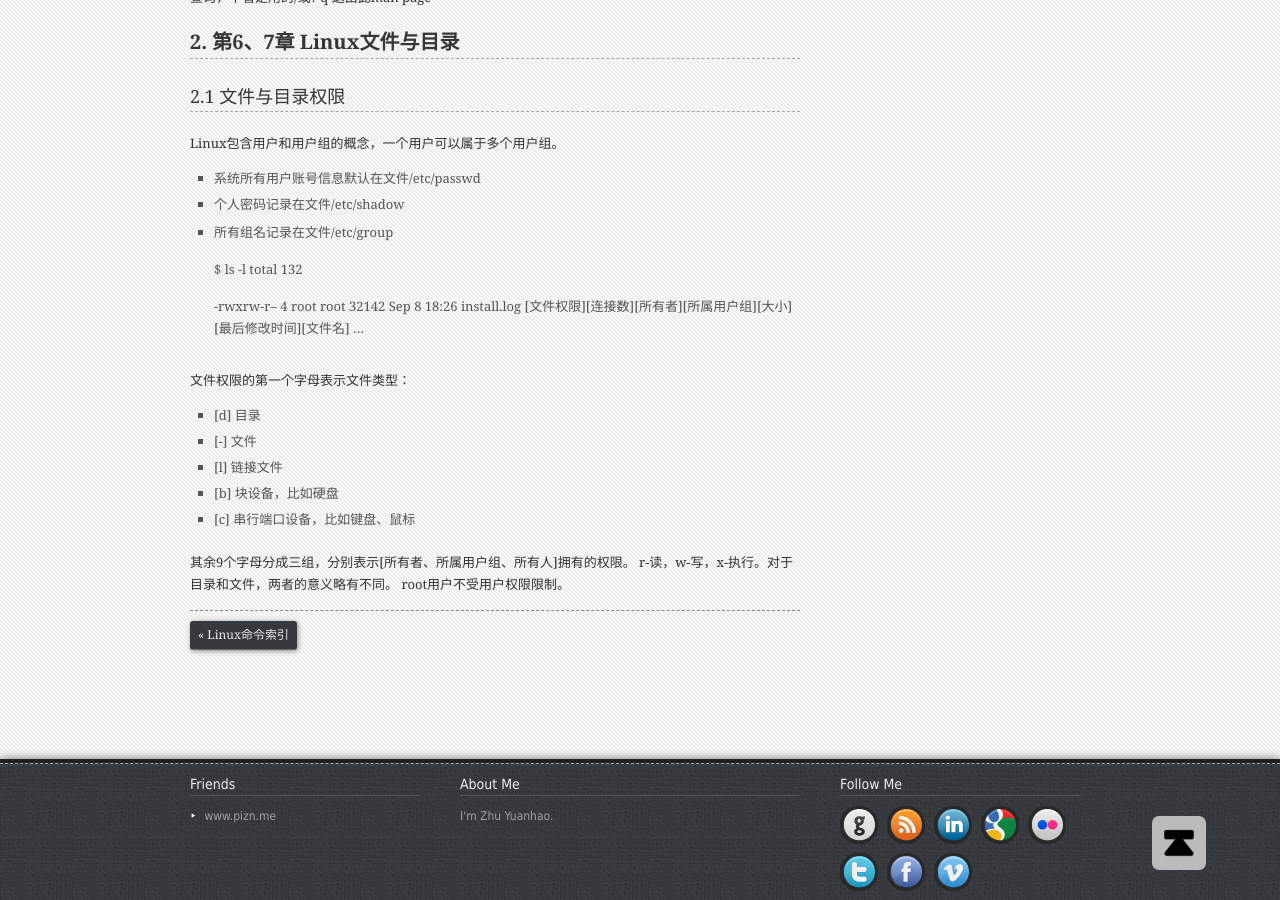
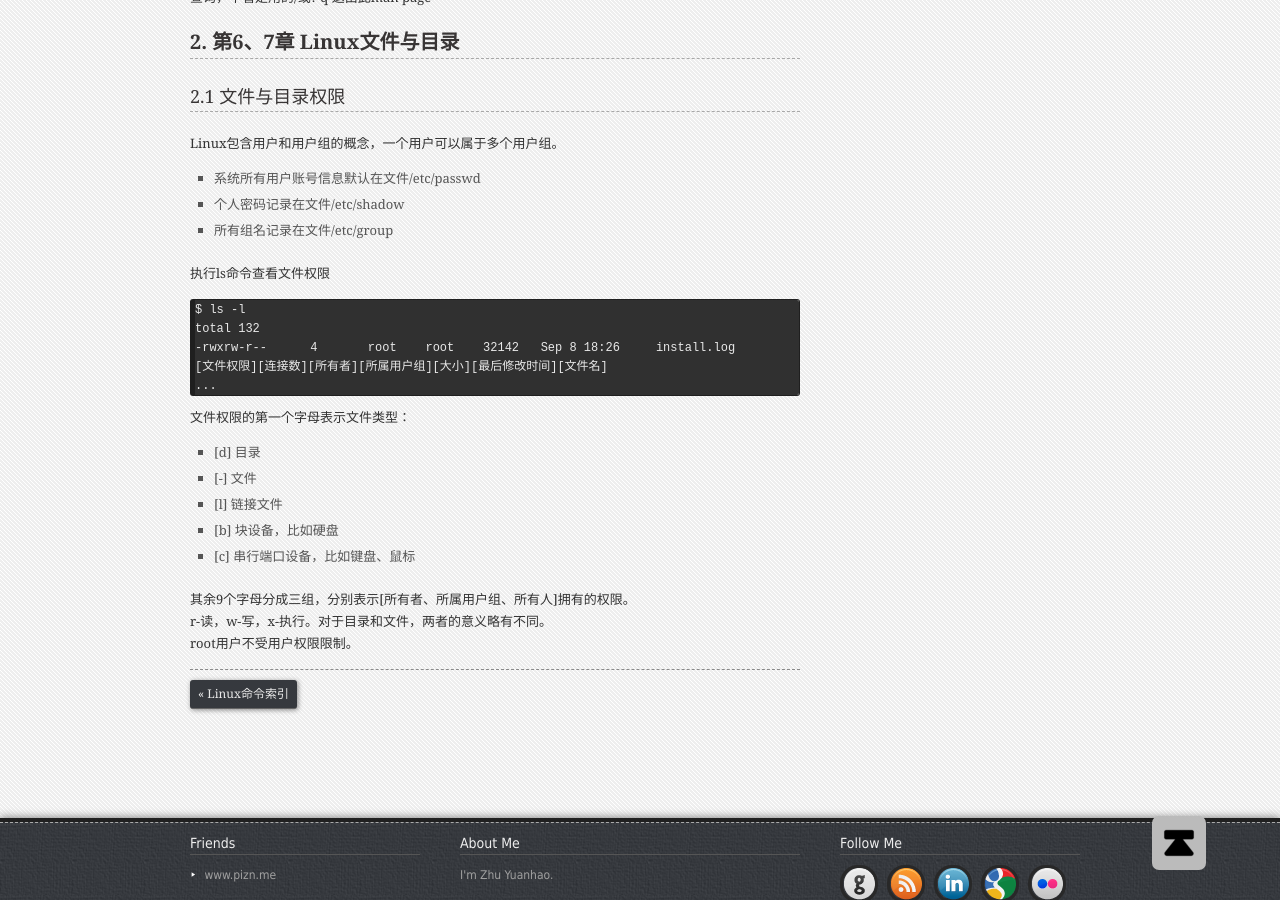
Before and after one commit to zhuyuanhao/zhuyuanhao.github.com, a Jekyll site: the page built from _posts/notes/2015-01-29-vbird-linux-basic.md, in a window 1280 px wide and 900 px high, scrolled down 3002 px. Built offline with Jekyll 4.4.1, drawn with Linux system fonts in a browser that asks for light colours; comment, search, counter and statistics services are not loaded.

Commit message:
Add linux file chapter6

```diff
--- a/_posts/notes/2015-01-29-vbird-linux-basic.md
+++ b/_posts/notes/2015-01-29-vbird-linux-basic.md
@@ -130,10 +130,10 @@ Linux包含用户和用户组的概念，一个用户可以属于多个用户组
 * 个人密码记录在文件/etc/shadow
 * 所有组名记录在文件/etc/group
 
+执行ls命令查看文件权限
 
 	$ ls -l
 	total 132
-
 	-rwxrw-r--	4	root	root	32142	Sep 8 18:26	install.log
 	[文件权限][连接数][所有者][所属用户组][大小][最后修改时间][文件名]
 	...
```
